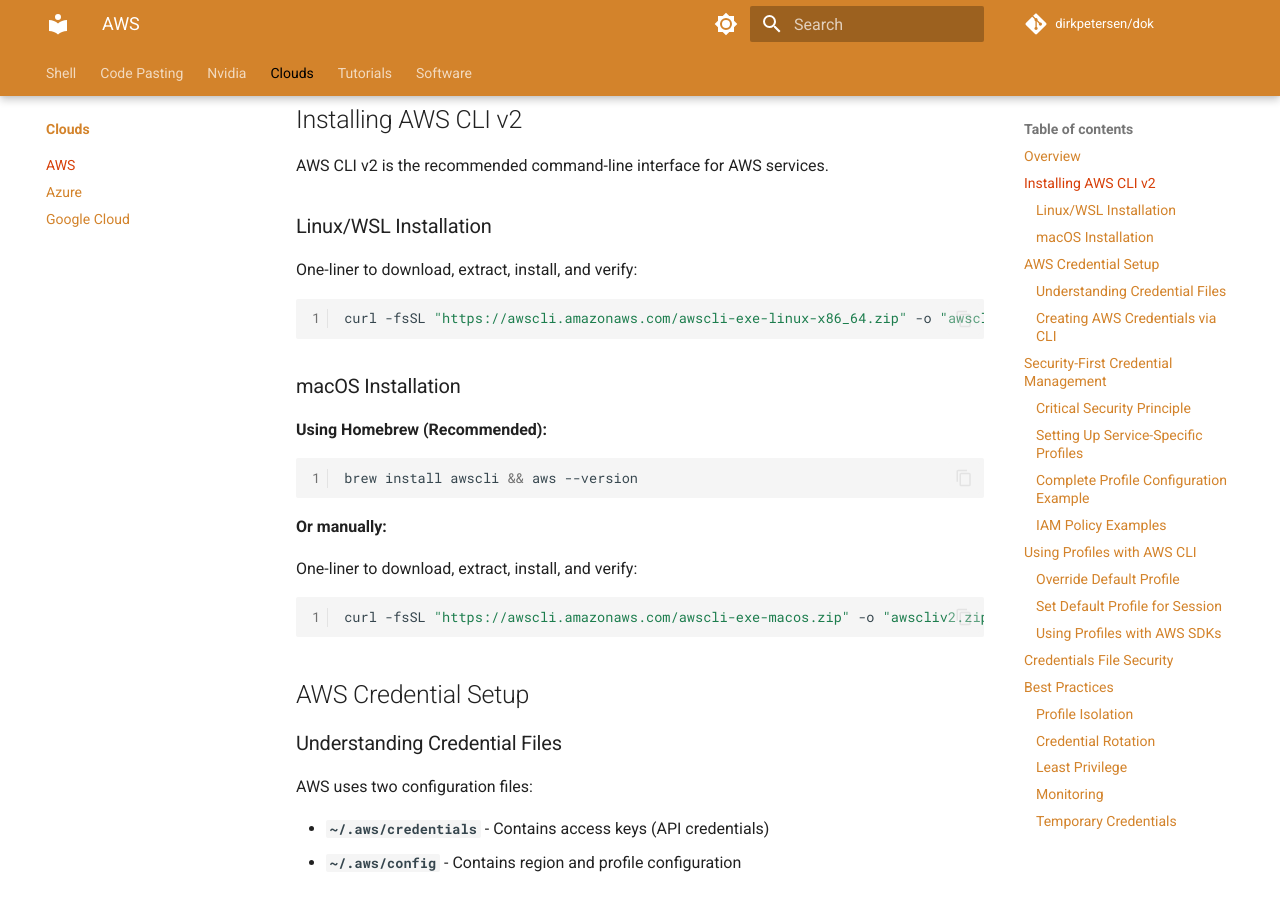
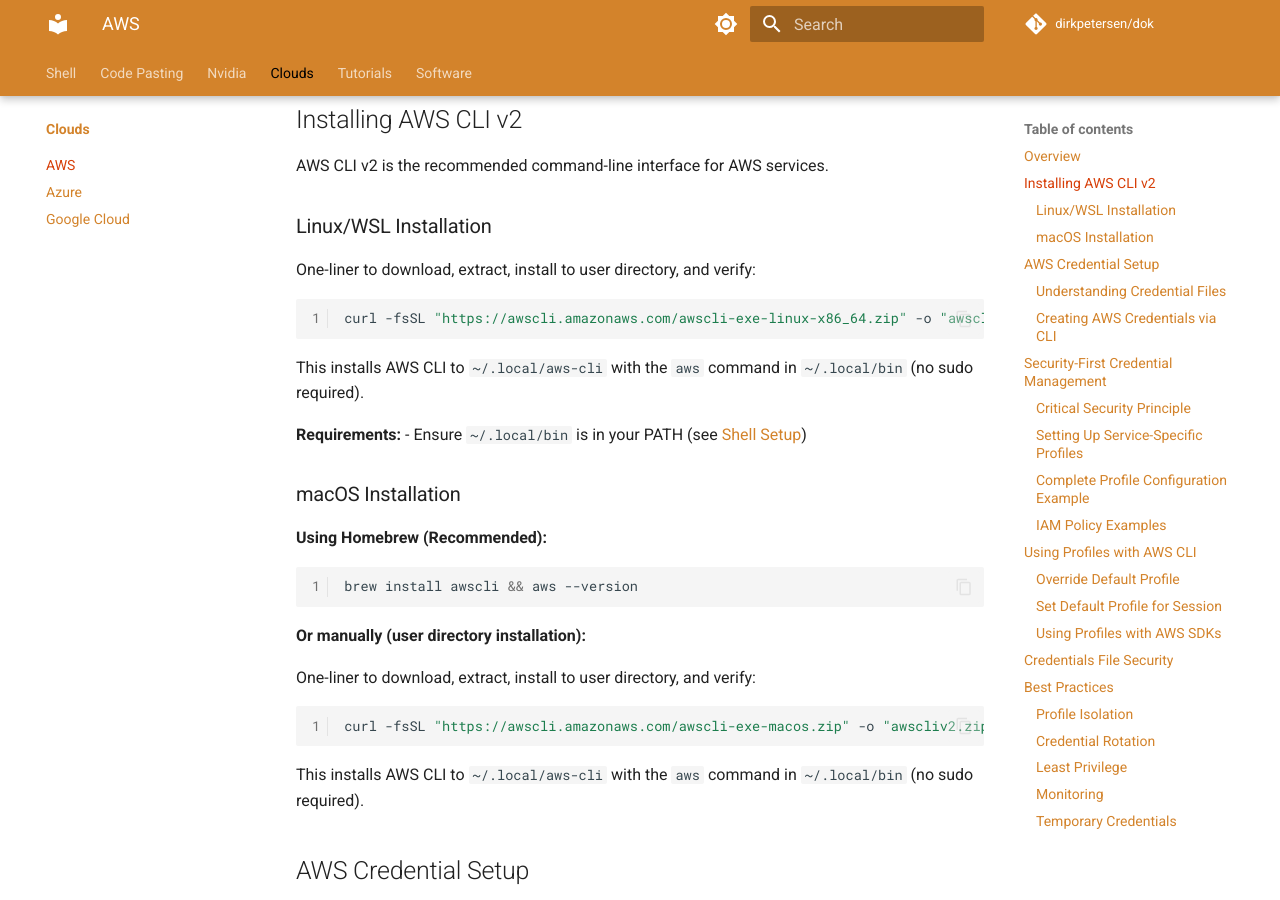
Before and after one commit to dirkpetersen/dok, an MkDocs documentation site: the page built from docs/clouds/aws/index.md, in a window 1280 px wide and 900 px high, scrolled down 333 px. Built offline with MkDocs 1.6.1 and Material for MkDocs 9.7.7, drawn with Linux system fonts in a browser that asks for light colours; comment, search, counter and statistics services are not loaded.

Commit message:
docs: Update AWS CLI installation to user directory without sudo
Change AWS CLI v2 installation instructions to install in user's home
directory instead of requiring sudo for system-wide installation.

Changes:
- Update Linux/WSL installation to use -i ~/.local/aws-cli -b ~/.local/bin
- Update macOS manual installation to use same user directory approach
- Add note about ~/.local/bin PATH requirement with link to Shell Setup
- Remove sudo requirement from all installation commands
- Add clarification that no sudo is required

The aws command now installs to ~/.local/bin, which is already configured
by the shell-setup.sh script.

Co-Authored-By: Claude <noreply@anthropic.com>

````diff
--- a/docs/clouds/aws/index.md
+++ b/docs/clouds/aws/index.md
@@ -12,11 +12,16 @@ AWS CLI v2 is the recommended command-line interface for AWS services.
 
 ### Linux/WSL Installation
 
-One-liner to download, extract, install, and verify:
+One-liner to download, extract, install to user directory, and verify:
 
 ```bash
-curl -fsSL "https://awscli.amazonaws.com/awscli-exe-linux-x86_64.zip" -o "awscliv2.zip" && unzip awscliv2.zip && sudo ./aws/install && aws --version && rm -rf aws awscliv2.zip
+curl -fsSL "https://awscli.amazonaws.com/awscli-exe-linux-x86_64.zip" -o "awscliv2.zip" && unzip awscliv2.zip && ./aws/install -i ~/.local/aws-cli -b ~/.local/bin && aws --version && rm -rf aws awscliv2.zip
 ```
+
+This installs AWS CLI to `~/.local/aws-cli` with the `aws` command in `~/.local/bin` (no sudo required).
+
+**Requirements:**
+- Ensure `~/.local/bin` is in your PATH (see [Shell Setup](../../shell/index.md))
 
 ### macOS Installation
 
@@ -26,13 +31,15 @@ curl -fsSL "https://awscli.amazonaws.com/awscli-exe-linux-x86_64.zip" -o "awscli
 brew install awscli && aws --version
 ```
 
-**Or manually:**
+**Or manually (user directory installation):**
 
-One-liner to download, extract, install, and verify:
+One-liner to download, extract, install to user directory, and verify:
 
 ```bash
-curl -fsSL "https://awscli.amazonaws.com/awscli-exe-macos.zip" -o "awscliv2.zip" && unzip awscliv2.zip && sudo ./aws/install && aws --version && rm -rf aws awscliv2.zip
+curl -fsSL "https://awscli.amazonaws.com/awscli-exe-macos.zip" -o "awscliv2.zip" && unzip awscliv2.zip && ./aws/install -i ~/.local/aws-cli -b ~/.local/bin && aws --version && rm -rf aws awscliv2.zip
 ```
+
+This installs AWS CLI to `~/.local/aws-cli` with the `aws` command in `~/.local/bin` (no sudo required).
 
 ## AWS Credential Setup
 
````
